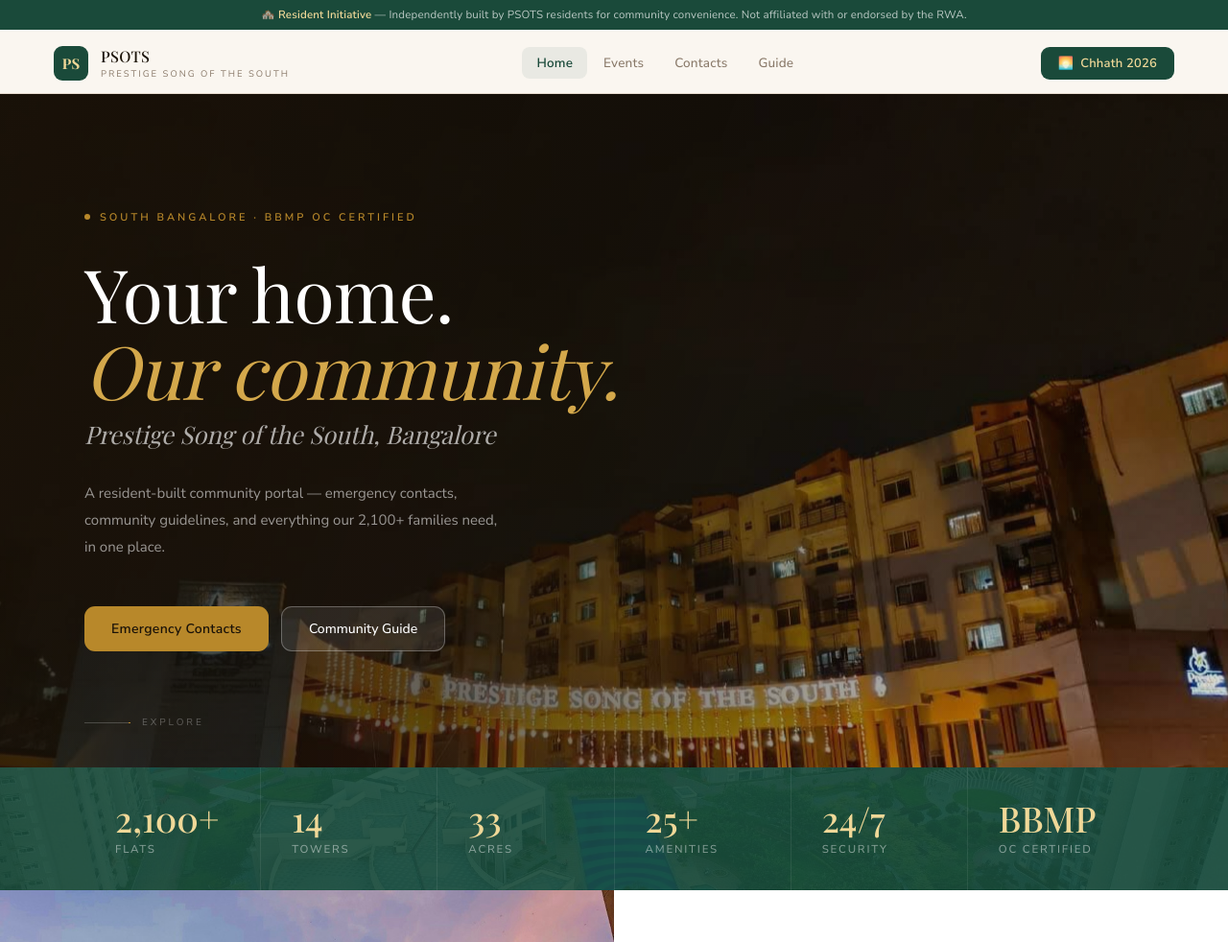
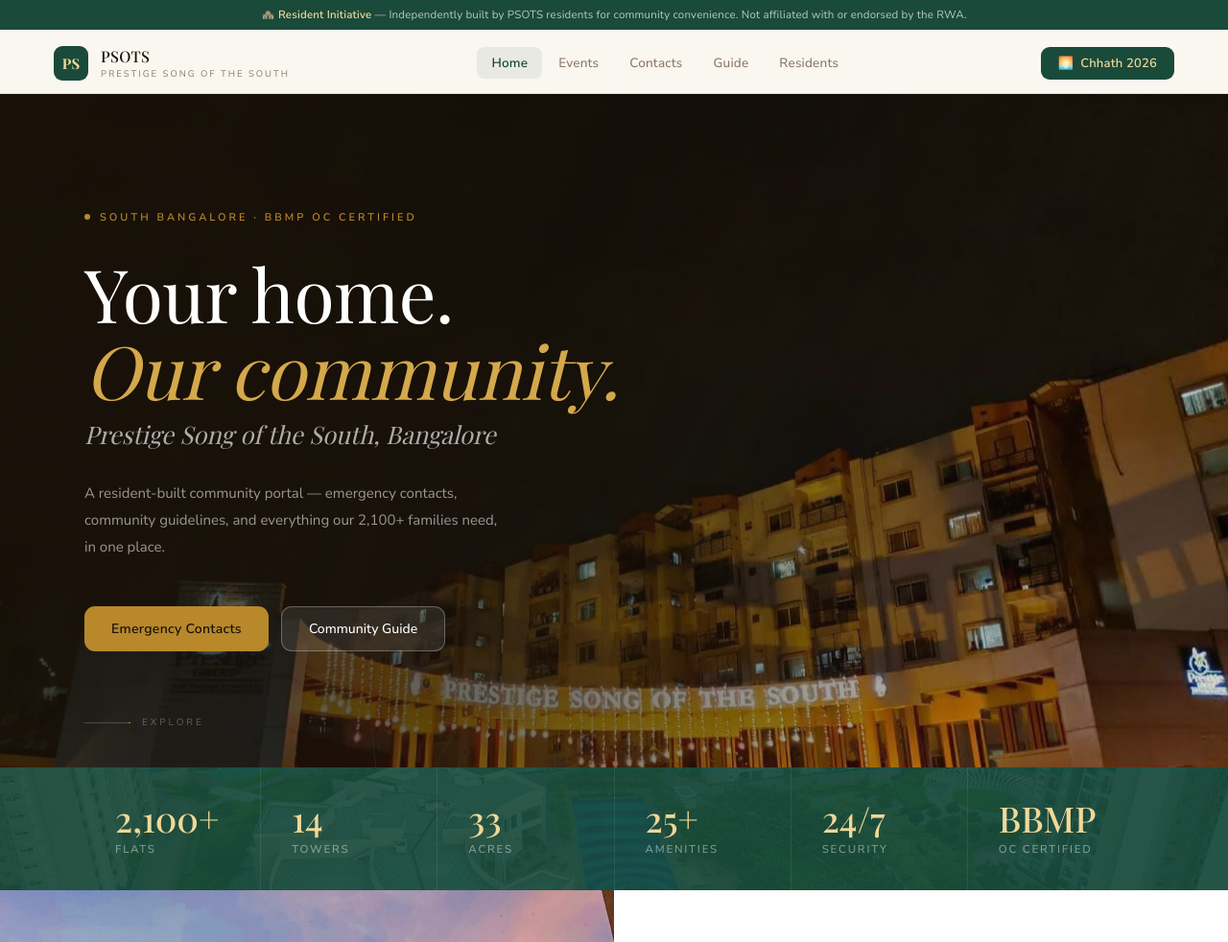
Before and after one commit to pushkalkishorepersonal/psots, a website: page index.html in a window 1280 px wide. Shown: the top 982 px of the page at 96% size. Drawn offline with nearby package versions, Linux system fonts and the light colour scheme; a web font is replaced by a local one.

Commit message:
Add Residents nav link

```diff
--- a/index.html
+++ b/index.html
@@ -233,6 +233,7 @@
     <button class="nav-link" id="nav-events" onclick="showPage('events')">Events</button>
     <button class="nav-link" id="nav-contacts" onclick="showPage('contacts')">Contacts</button>
     <button class="nav-link" id="nav-guide" onclick="showPage('guide')">Guide</button>
+    <button class="nav-link" onclick="location.href='/residents.html'">Residents</button>
   </div>
   <a href="https://chhath.psots.in" class="nav-chhath" target="_blank">🌅 <span>Chhath 2026</span></a>
 </nav>
```
